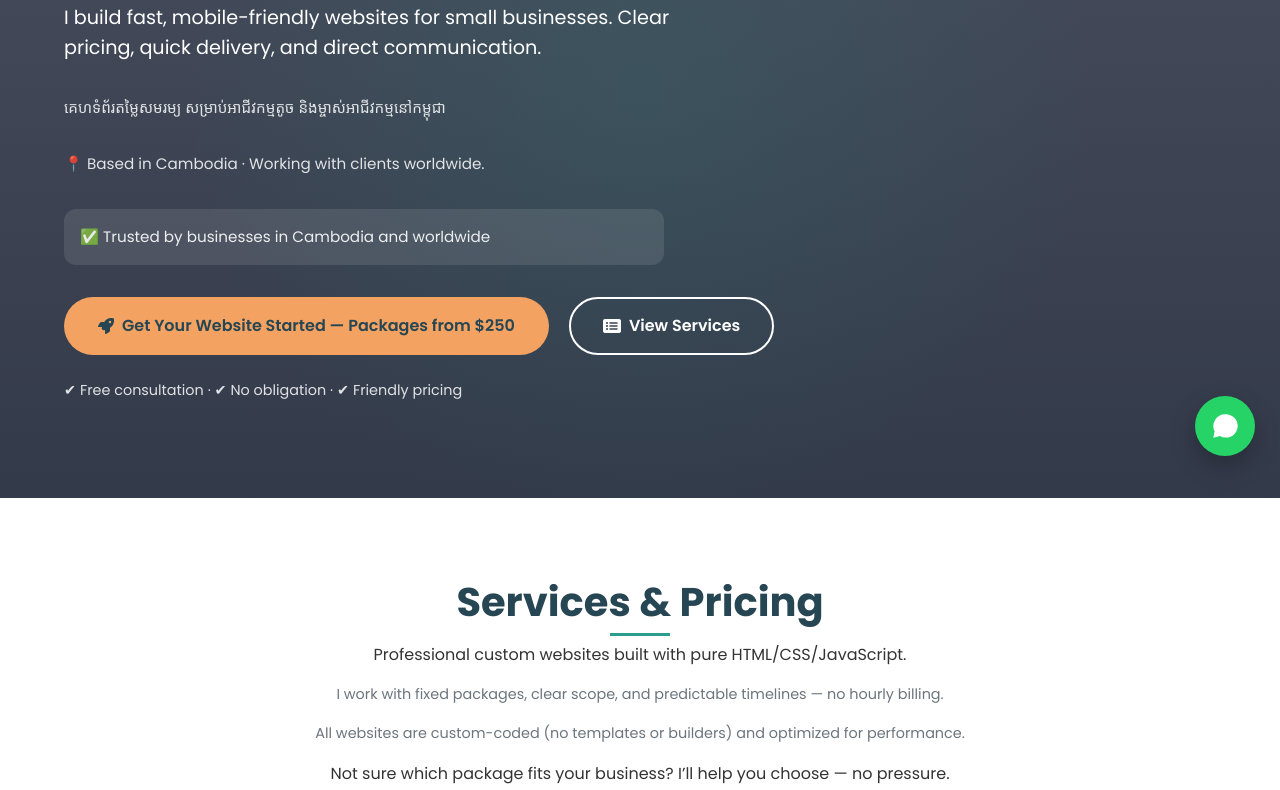
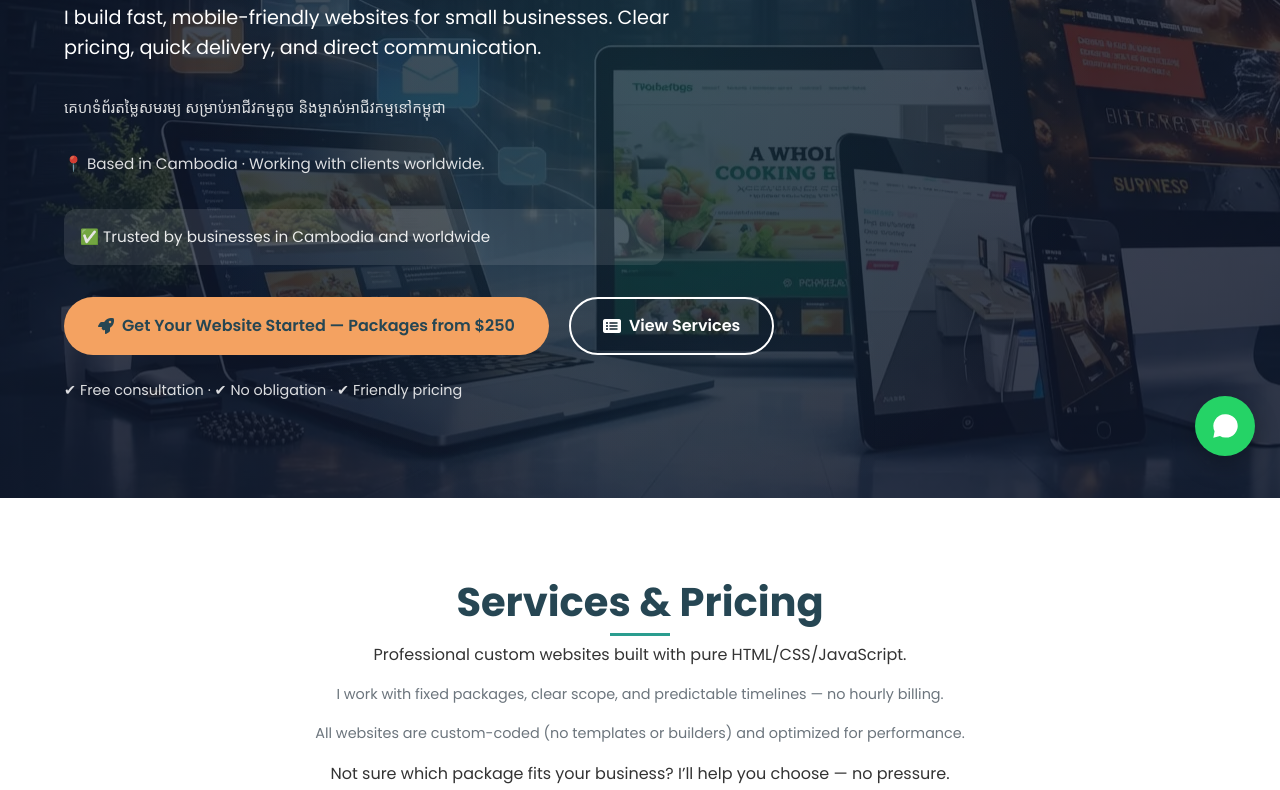
Before and after one commit to belovedjohndev/belovedjohndev, a plain HTML site: page index.html in a window 1280 px wide. Shown: the part 319-1109 px from the top of the page. Drawn offline with Linux system fonts and the light colour scheme.

Commit message:
Update index.html

```diff
--- a/index.html
+++ b/index.html
@@ -242,7 +242,7 @@
             rgba(15, 23, 42, 0.75),
             rgba(15, 23, 42, 0.85)
           ),
-          url("images/hero-bg.webp");
+          url("assets/images/hero-bg.webp");
       }
     }
 
```
